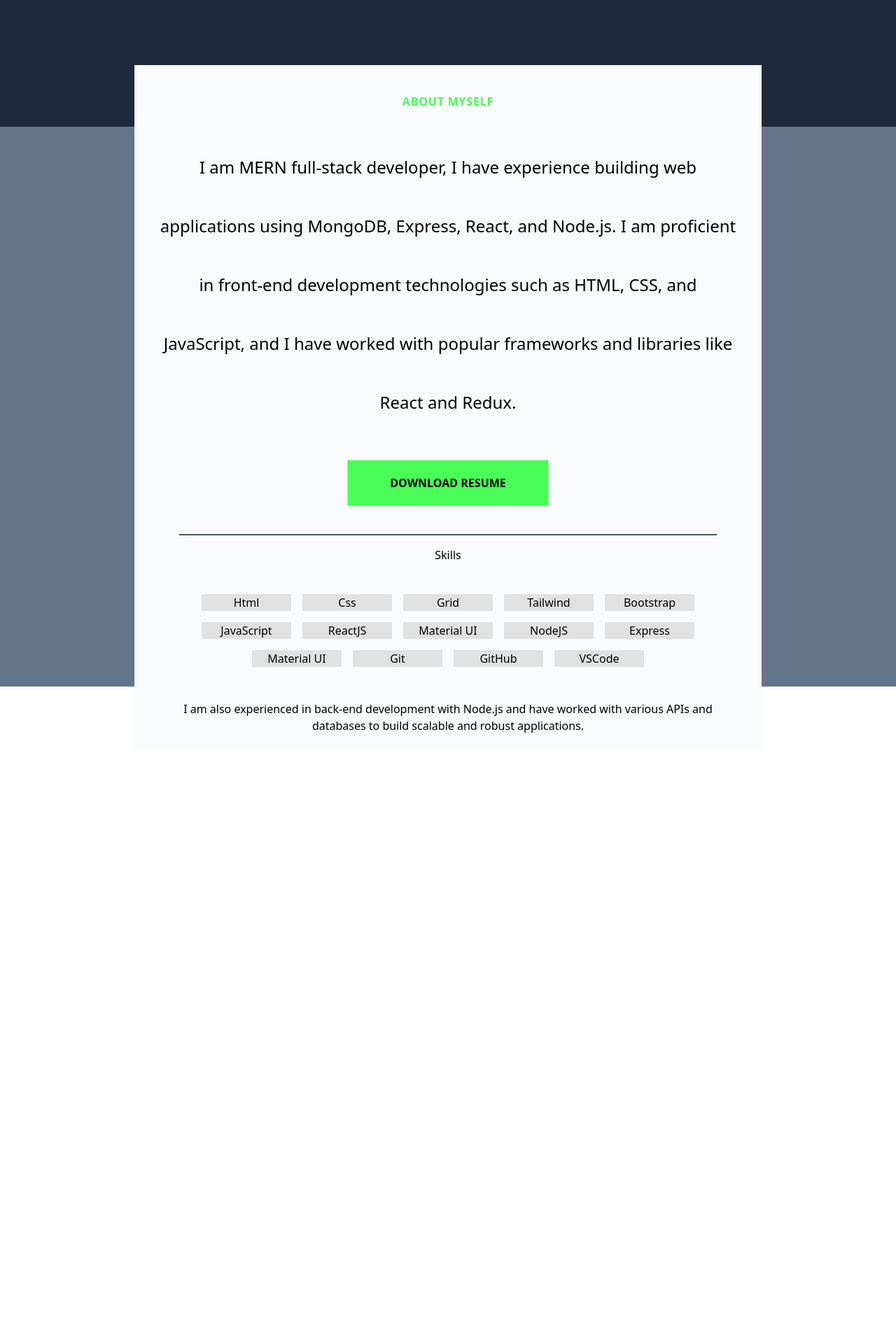
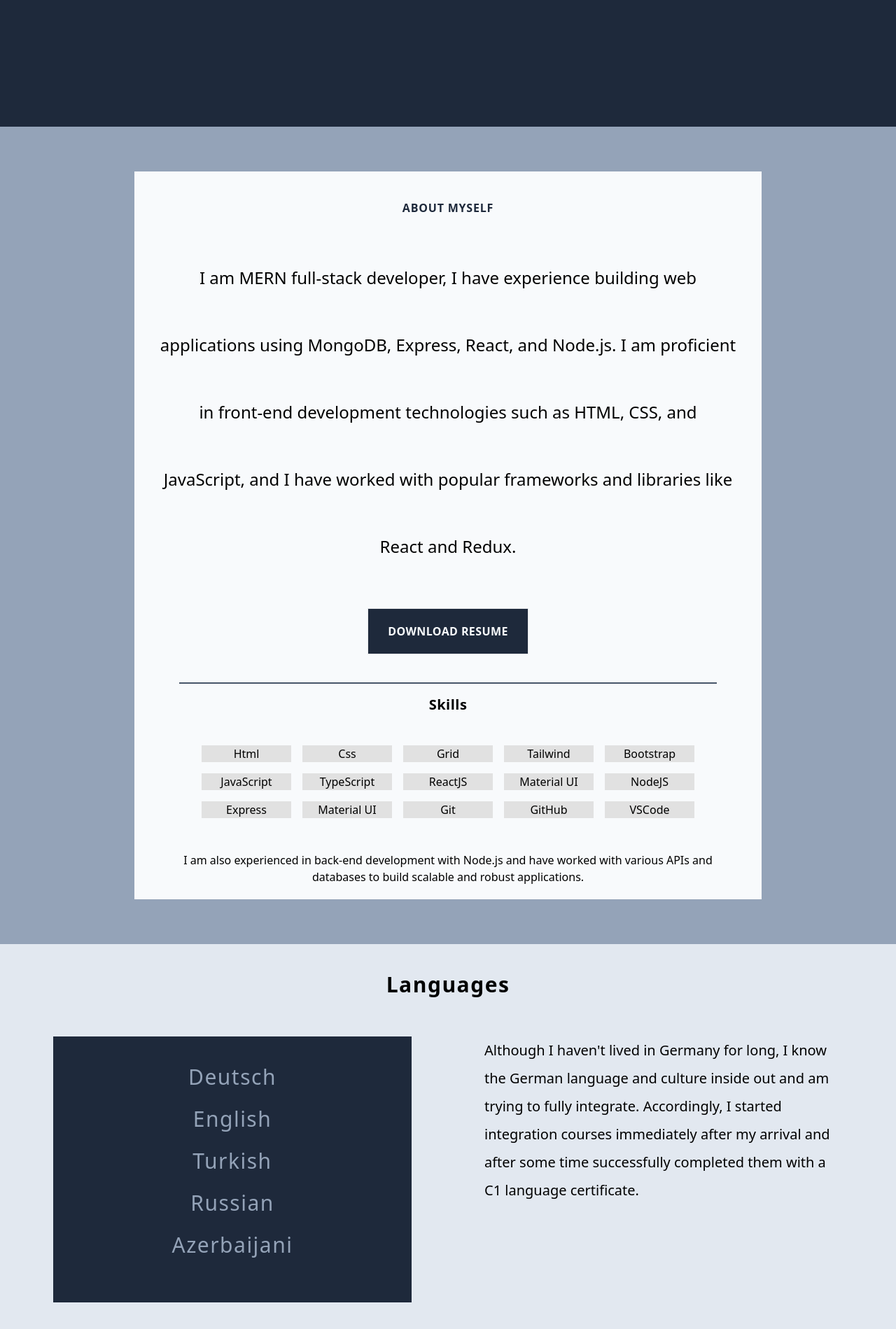
Before and after one commit to rizvan555/My_Portfolio, a React (Create React App) app: page / in a window 1280 px wide. Shown: the part 619-2518 px from the top of the page at 70% size. Before the commit the page ends 1688 px from the top, so only its background shows below. Built offline with nearby package versions, Linux system fonts and the light colour scheme; the HTML template or start-up script is replaced by a standard one.

Commit message:
added page3

```diff
--- a/package.json
+++ b/package.json
@@ -11,6 +11,7 @@
     "@types/node": "^16.18.14",
     "@types/react": "^18.0.28",
     "@types/react-dom": "^18.0.11",
+    "craco": "^0.0.3",
     "react": "^18.2.0",
     "react-dom": "^18.2.0",
     "react-scripts": "5.0.1",
--- a/src/App.tsx
+++ b/src/App.tsx
@@ -1,12 +1,14 @@
 import React from 'react';
 import Page1 from './pages/page1';
 import Page2 from './pages/page2';
+import Page3 from './pages/page3';
 
 function App() {
   return (
     <div>
       <Page1 />
       <Page2 />
+      <Page3 />
     </div>
   );
 }
--- a/src/pages/page1.tsx
+++ b/src/pages/page1.tsx
@@ -20,12 +20,12 @@ function Page1() {
           </ul>
         </nav>
       </header>
-      <main className=" flex items-center p-5 justify-around">
+      <main className=" flex items-center py-12 justify-around">
         <section className=" w-[40vw]">
-          <h1 className=" text-5xl mb-4 text-slate-200/100 font-serif">
+          <h1 className=" text-5xl mb-8 text-slate-200/100 font-serif">
             Full Stack Developer
           </h1>
-          <h4 className=" mb-10 text-lg font-light">
+          <h4 className=" mb-12 text-lg font-light">
             I'm a MERN full stack developer with a passion for web development.
             I'm dedicated to constantly learning and improving my skills.
           </h4>
--- a/src/pages/page2.tsx
+++ b/src/pages/page2.tsx
@@ -8,6 +8,7 @@ function Page2() {
     'Tailwind',
     'Bootstrap',
     'JavaScript',
+    'TypeScript',
     'ReactJS',
     'Material UI',
     'NodeJS',
@@ -18,9 +19,9 @@ function Page2() {
     'VSCode',
   ];
   return (
-    <section className=" bg-slate-500 h-[100vh] flex justify-center items-center">
+    <section className=" bg-slate-400 flex justify-center items-center py-16">
       <div className=" flex flex-col items-center text-center bg-slate-50 w-[70vw] px-8">
-        <span className=" py-10 tracking-wider text-[#49fd56] font-bold">
+        <span className=" py-10 tracking-wider text-slate-800 font-bold">
           ABOUT MYSELF
         </span>
         <h2 className=" text-2xl leading-extra-loose">
@@ -30,15 +31,15 @@ function Page2() {
           and JavaScript, and I have worked with popular frameworks and
           libraries like React and Redux.
         </h2>
-        <button className=" px-7 py-5 w-72 border border-slate-100/50 m-10 font-bold bg-[#49fd56]">
+        <button className=" px-7 py-5 w- border m-10 tracking-wide font-bold  bg-slate-800 text-slate-50 text-m">
           DOWNLOAD RESUME
         </button>
         <div className=" border border-slate-600 w-[60vw]" />
-        <span className=" py-4">Skills</span>
+        <span className=" py-4 font-bold tracking-wide text-xl">Skills</span>
         <ul className="flex justify-center gap-4 w-[60vw] flex-wrap py-7">
           {skills.map((skill) => {
             return (
-              <li className=" w-[10vw] hvr-shutter-out-vertical ">{skill}</li>
+              <li className=" w-[10vw] hvr-shutter-out-vertical">{skill}</li>
             );
           })}
         </ul>
--- /dev/null
+++ b/src/pages/page3.tsx
@@ -0,0 +1,52 @@
+import React, { useState } from 'react';
+
+function Page3() {
+  const [click, setClick] = useState('Deutsch');
+  // const [selected, setSelected] = useState('Deutsch');
+  const languages = ['Deutsch', 'English', 'Turkish', 'Russian', 'Azerbaijani'];
+  const languageContain: any = {
+    Deutsch:
+      "Although I haven't lived in Germany for long, I know the German language and culture inside out and am trying to fully integrate. Accordingly, I started integration courses immediately after my arrival and after some time successfully completed them with a C1 language certificate.",
+    English:
+      'Because I have lived in China and Dubai for a while and I have used English in my work experience, I have English language experience. I can freely express my thoughts in English and I can understand the person I am communicating with.',
+    Turkish:
+      'I can speak, write, read and understand Turkish in a grammatically correct way.',
+    Russian:
+      'Since I received my secondary education in Russian language, I can write, read, understand and speak in Russian in a grammatically correct way.',
+    Azerbaijani:
+      'Azerbaijani is my mother tongue and I can speak and understand it freely.',
+  };
+
+  function handleClick(language: any) {
+    setClick(language);
+  }
+  const content = languageContain[click];
+  return (
+    <div className=" bg-slate-200 py-10">
+      <header className=" flex justify-center">
+        <h2 className=" text-3xl font-bold mb-8 tracking-wider">Languages</h2>
+      </header>
+      <main className=" flex justify-around p-6">
+        <div className=" w-[40vw] bg-slate-800">
+          <ul className=" flex flex-col justify-center items-center py-10 text-slate-50 text-3xl">
+            {languages.map((language) => {
+              return (
+                <li
+                  onClick={() => handleClick(language)}
+                  className="mb-6 tracking-wider cursor-pointer text-slate-400 hover:text-slate-50 active:text-slate-50 "
+                >
+                  {language}
+                </li>
+              );
+            })}
+          </ul>
+        </div>
+        <div className=" w-[40vw] leading-10 text-xl">
+          <p>{content}</p>
+        </div>
+      </main>
+    </div>
+  );
+}
+
+export default Page3;
--- a/tailwind.config.js
+++ b/tailwind.config.js
@@ -4,8 +4,8 @@ module.exports = {
   theme: {
     extend: {
       lineHeight: {
-        'extra-loose': '3.5',
-        12: '3rem',
+        'extra-loose': '4',
+        16: '4rem',
       },
     },
   },
```
Also changed, not shown: 1 other file (tests, documents, lock files or other folders).
